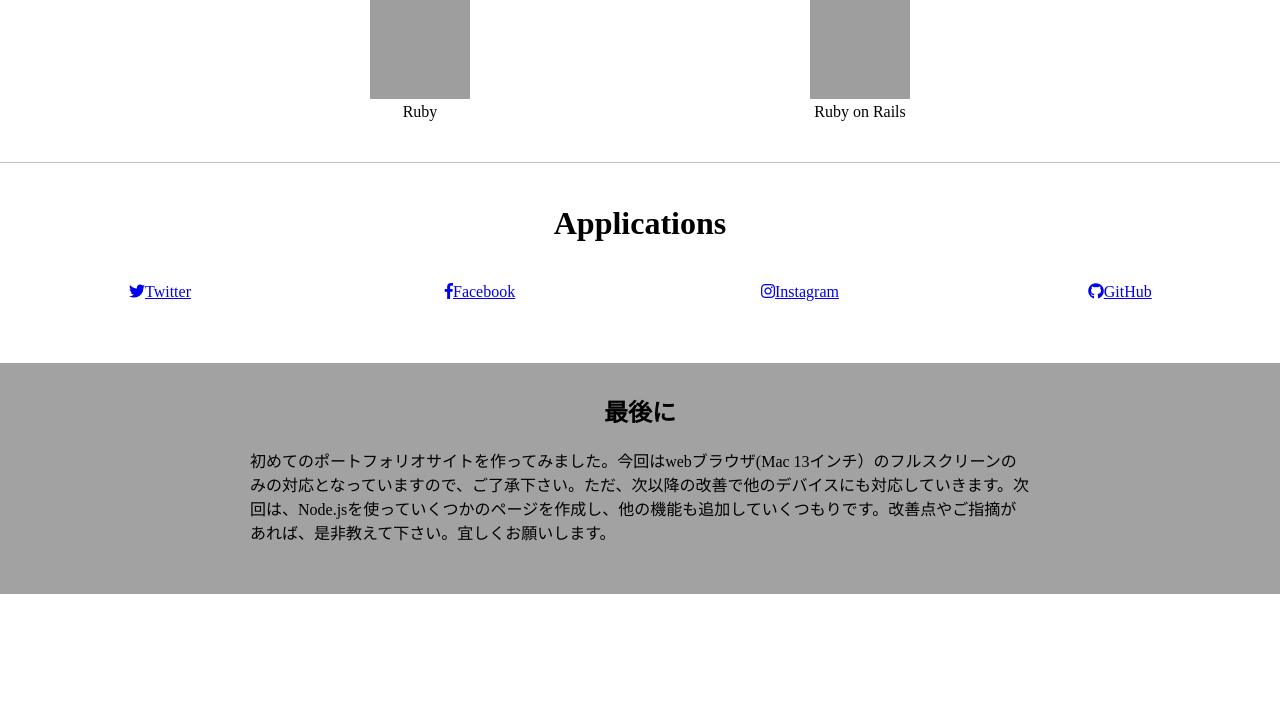
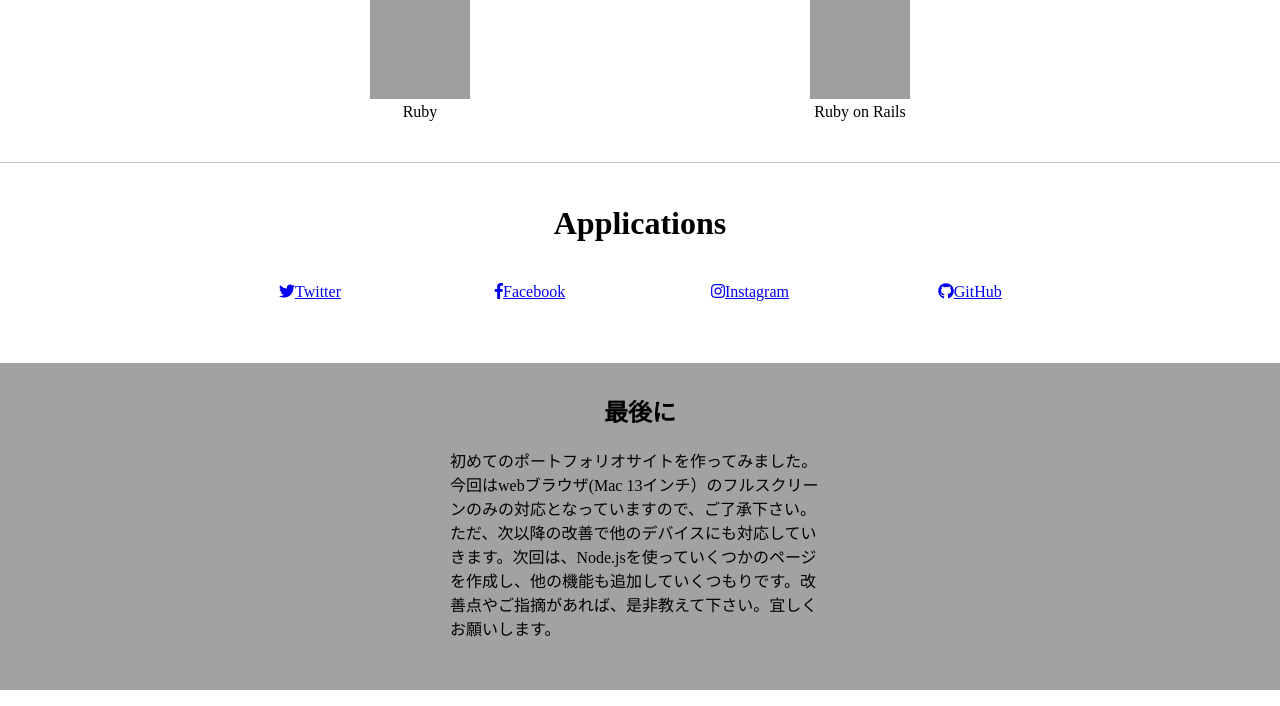
Before and after one commit to takattty/MyPortfolioSite-1, a PHP site: page / in a window 1280 px wide. Shown: the part 991-1697 px from the top of the page. Before the commit the page ends 1585 px from the top, so only its background shows below. Run offline with PHP 8.4, Linux system fonts and the light colour scheme; some libraries are stand-ins or nearby versions; grey boxes are pictures that could not be loaded.

Commit message:
css変更

```diff
--- a/index.css
+++ b/index.css
@@ -25,8 +25,8 @@ body {
     align-items: center;
     padding-top: 10px;
     padding-bottom: 10px;
-    margin-right: 200px;
-    margin-left: 200px;
+    padding-right: 200px;
+    padding-left: 200px;
 }
 
 .nav-item {
@@ -109,6 +109,8 @@ body {
     border-top: 1px solid #C0C0C0;
     padding-top: 20px;
     padding-bottom: 50px;
+    padding-right: 200px;
+    padding-left: 200px;
 }
 
 .application {
@@ -122,4 +124,6 @@ body {
     margin-top: 50px;
     padding-top: 10px;
     background-color: #a3a2a2;
+    padding-right: 200px;
+    padding-left: 200px;
 }
```
